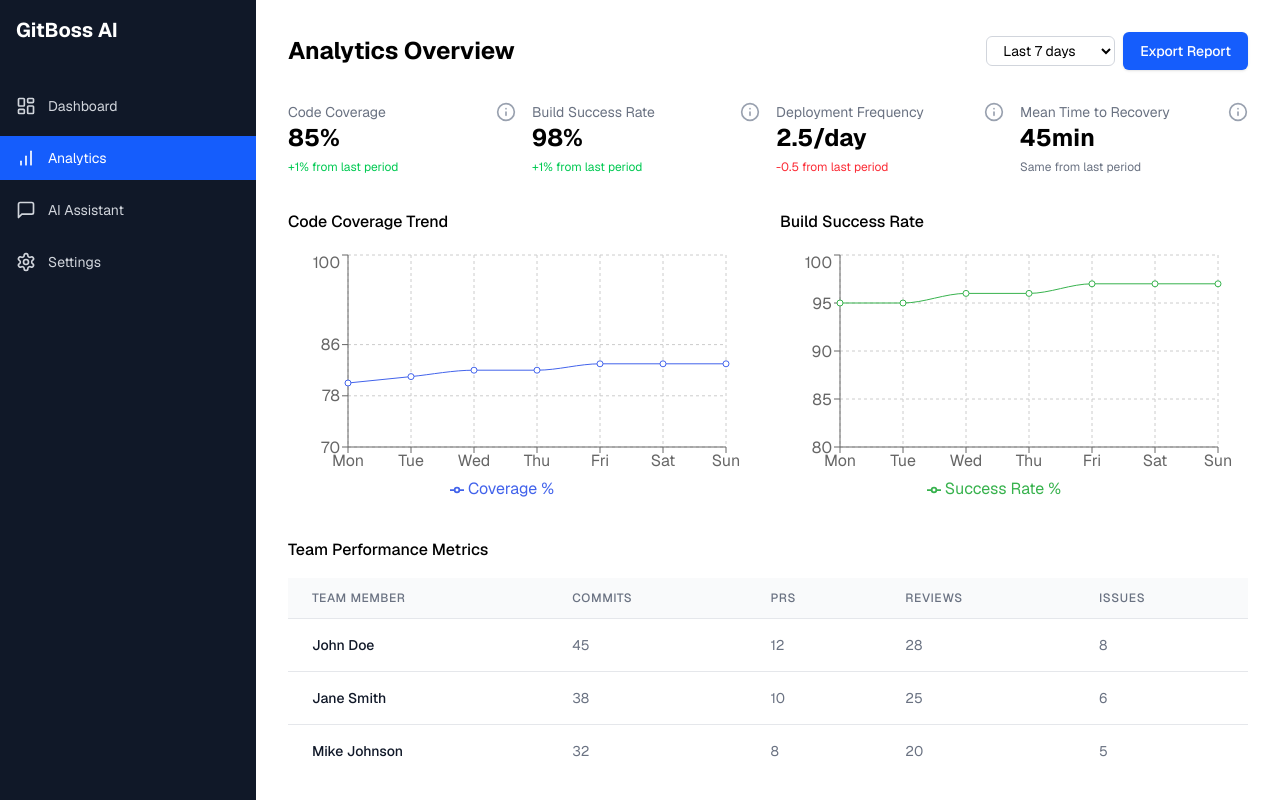
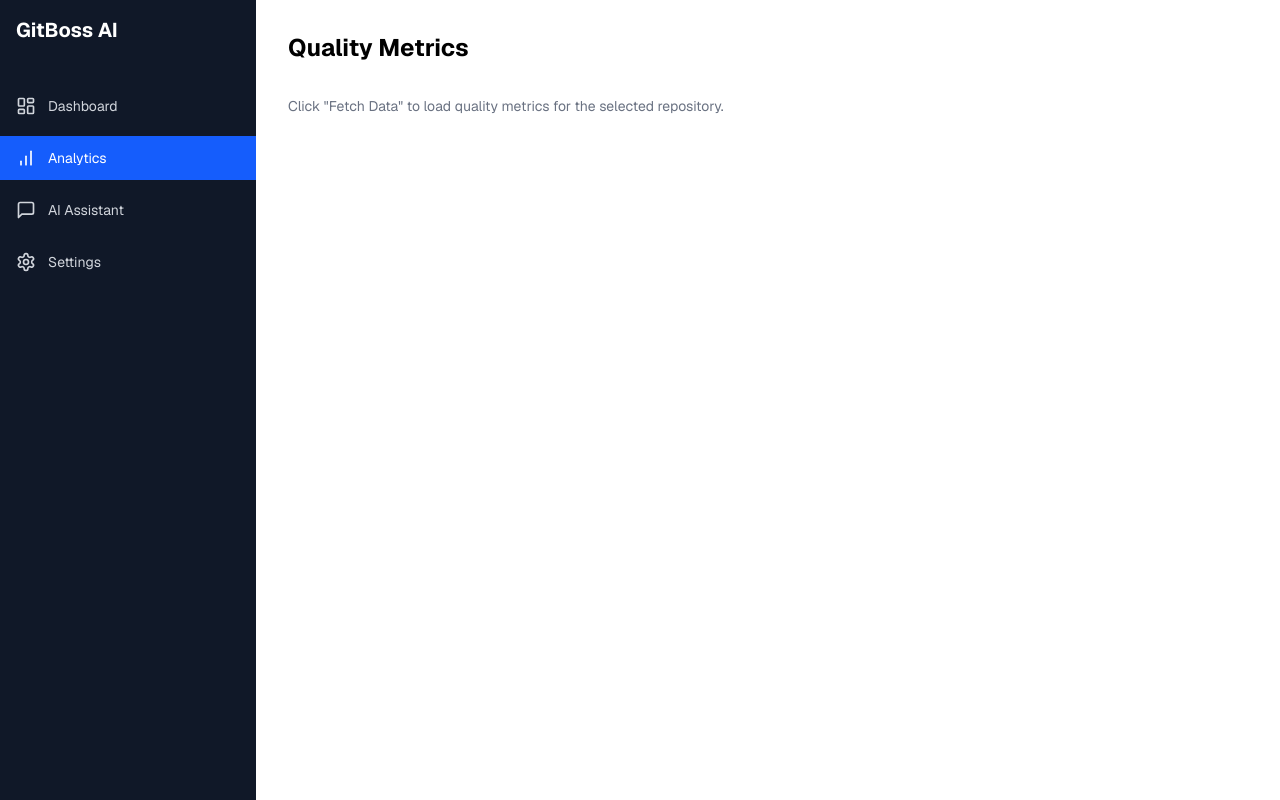
Before and after one commit to GitBoss-AI/frontend, a Next.js app: page /dev/analytics in a window 1280 px wide. Built offline with nearby package versions, Linux system fonts and the light colour scheme.

Commit message:
initial page setup

```diff
--- a/src/app/(dashboard)/analytics/page.tsx
+++ b/src/app/(dashboard)/analytics/page.tsx
@@ -1,6 +1,6 @@
 "use client";
 
-import { useState } from "react";
+import {useEffect, useMemo, useState} from "react";
 import {
   LineChart,
   Line,
@@ -8,75 +8,204 @@ import {
   YAxis,
   CartesianGrid,
   Tooltip,
+  ResponsiveContainer,
   Legend,
-  ResponsiveContainer,
 } from "recharts";
 import { Info } from "lucide-react";
+import {BuildInfo, getQualityMetrics, getRecentBuilds, QualityMetricsResponse} from "@/utils/api";
+import { getRepoList } from "@/utils/session";
 
-// Mock data
-const codeQualityData = [
-  { day: "Mon", coverage: 80, success: 95 },
-  { day: "Tue", coverage: 81, success: 95 },
-  { day: "Wed", coverage: 82, success: 96 },
-  { day: "Thu", coverage: 82, success: 96 },
-  { day: "Fri", coverage: 83, success: 97 },
-  { day: "Sat", coverage: 83, success: 97 },
-  { day: "Sun", coverage: 83, success: 97 },
-];
+function getRangeParam(timeWindow: string): "week" | "month" | "quarter" {
+  switch (timeWindow) {
+    case "This Week": return "week";
+    case "This Month": return "month";
+    case "This Quarter": return "quarter";
+    default: return "week";
+  }
+}
 
-const performanceData = [
-  { name: "John Doe", commits: 45, prs: 12, reviews: 28, issues: 8 },
-  { name: "Jane Smith", commits: 38, prs: 10, reviews: 25, issues: 6 },
-  { name: "Mike Johnson", commits: 32, prs: 8, reviews: 20, issues: 5 },
+const Spinner = ({ label }: { label: string }) => (
+  <div className="py-12 text-center">
+    <div className="animate-spin h-8 w-8 border-4 border-indigo-500 border-t-transparent rounded-full mx-auto mb-2" />
+    <p className="text-sm text-gray-500">{label}</p>
+  </div>
+);
+
+// Mock data for latest 10 builds
+const recentBuilds = [
+  { build: "#2401", success: true, duration: 240, timestamp: "2025-05-13 16:01" },
+  { build: "#2400", success: true, duration: 210, timestamp: "2025-05-13 15:00" },
+  { build: "#2399", success: false, duration: 180, timestamp: "2025-05-13 13:45" },
+  { build: "#2398", success: true, duration: 220, timestamp: "2025-05-13 12:30" },
+  { build: "#2397", success: true, duration: 200, timestamp: "2025-05-13 11:00" },
+  { build: "#2396", success: false, duration: 195, timestamp: "2025-05-13 09:30" },
+  { build: "#2395", success: true, duration: 205, timestamp: "2025-05-13 08:15" },
+  { build: "#2394", success: true, duration: 230, timestamp: "2025-05-13 07:00" },
+  { build: "#2393", success: true, duration: 250, timestamp: "2025-05-13 05:45" },
+  { build: "#2392", success: true, duration: 240, timestamp: "2025-05-13 04:30" },
 ];
 
 export default function AnalyticsPage() {
-  const [timeWindow, setTimeWindow] = useState("Last 7 days");
+  const [repos, setRepos] = useState<{ owner: string; repo: string; label: string; }[]>([]);
+  const [selectedRepo, setSelectedRepo] = useState<{ owner: string; repo: string; label: string } | null>(null);
+  const [timeWindow, setTimeWindow] = useState("This Week");
+  const [metrics, setMetrics] = useState<QualityMetricsResponse | null>(null);
+  const [isLoading, setIsLoading] = useState(false);
+  const [hasFetchedOnce, setHasFetchedOnce] = useState(false);
+  const [builds, setBuilds] = useState<BuildInfo[]>([]);
+
+  const successRateData = useMemo(() => {
+  const weeks: Record<string, { total: number; success: number }> = {};
+    builds.forEach((b) => {
+      const week = new Date(b.started_at).toISOString().slice(0, 10).slice(0, 7) + "-W" +
+        new Date(b.started_at).getWeek();
+      if (!weeks[week]) weeks[week] = { total: 0, success: 0 };
+      weeks[week].total += 1;
+      if (b.status === "success") weeks[week].success += 1;
+    });
+    return Object.entries(weeks).map(([week, data]) => ({
+      week,
+      successRate: Math.round((data.success / data.total) * 100),
+    }));
+  }, [builds]);
+
+  // Helper for week number
+  Date.prototype.getWeek = function () {
+    const date = new Date(this.getTime());
+    date.setHours(0, 0, 0, 0);
+    date.setDate(date.getDate() + 3 - ((date.getDay() + 6) % 7));
+    const week1 = new Date(date.getFullYear(), 0, 4);
+    return 1 + Math.round(((date.getTime() - week1.getTime()) / 86400000 - 3 + ((week1.getDay() + 6) % 7)) / 7);
+  };
+
+  const avgDurationPerDay = useMemo(() => {
+    const days: Record<string, number[]> = {};
+    builds.forEach((b) => {
+      const date = new Date(b.started_at).toISOString().slice(0, 10);
+      if (!days[date]) days[date] = [];
+      days[date].push(b.duration_seconds);
+    });
+    return Object.entries(days).map(([day, durations]) => ({
+      day,
+      avgDuration: Math.round(durations.reduce((a, b) => a + b, 0) / durations.length),
+    }));
+  }, [builds]);
+
+  useEffect(() => {
+    const loadedRepos = getRepoList();
+    setRepos(loadedRepos);
+
+    const saved = sessionStorage.getItem("selectedRepo");
+    if (saved) {
+      const parsed = JSON.parse(saved);
+      const match = loadedRepos.find(r => r.owner === parsed.owner && r.repo === parsed.repo);
+      if (match) setSelectedRepo(match);
+      else if (loadedRepos.length > 0) setSelectedRepo(loadedRepos[0]);
+    } else if (loadedRepos.length > 0) {
+      setSelectedRepo(loadedRepos[0]);
+    }
+  }, []);
+
+  useEffect(() => {
+    const cachedWindow = sessionStorage.getItem("analyticsTimeWindow");
+    if (cachedWindow) setTimeWindow(cachedWindow);
+  }, []);
+
+  useEffect(() => {
+    sessionStorage.setItem("analyticsTimeWindow", timeWindow);
+  }, [timeWindow]);
+
+  useEffect(() => {
+    const cached = sessionStorage.getItem("qualityMetrics");
+    if (cached) {
+      setMetrics(JSON.parse(cached));
+      setHasFetchedOnce(true);
+    }
+  }, []);
+
+  const fetchMetrics = async () => {
+    if (!selectedRepo) return;
+    setIsLoading(true);
+    try {
+      const range = getRangeParam(timeWindow);
+      const result = await getQualityMetrics(selectedRepo.owner, selectedRepo.repo, range);
+      setMetrics(result);
+      sessionStorage.setItem("qualityMetrics", JSON.stringify(result));
+
+      const recent = await getRecentBuilds(selectedRepo.owner, selectedRepo.repo, 20);
+      setBuilds(recent);
+      sessionStorage.setItem("recentBuilds", JSON.stringify(recent));
+
+      setHasFetchedOnce(true);
+    } catch (err) {
+      console.error("Failed to fetch metrics or builds", err);
+    } finally {
+      setIsLoading(false);
+    }
+  };
+
+  useEffect(() => {
+    const cached = sessionStorage.getItem("recentBuilds");
+    if (cached) setBuilds(JSON.parse(cached));
+  }, []);
 
   return (
     <div className="space-y-8">
       <div className="flex justify-between items-center">
-        <h1 className="text-2xl font-bold">Analytics Overview</h1>
-        <div className="flex space-x-2 items-center">
+        <h1 className="text-2xl font-bold">Quality Metrics</h1>
+        <div className="flex gap-2 items-center">
+          {selectedRepo && (
+            <>
               <select
-            className="bg-white border border-gray-300 rounded-md px-3 py-1 text-sm"
+                value={`${selectedRepo.owner}/${selectedRepo.repo}`}
+                onChange={(e) => {
+                  const [owner, repo] = e.target.value.split("/");
+                  const match = repos.find(r => r.owner === owner && r.repo === repo);
+                  if (match) {
+                    setSelectedRepo(match);
+                    sessionStorage.setItem("selectedRepo", JSON.stringify(match));
+                  }
+                }}
+                className="px-3 py-1.5 text-sm border border-gray-300 rounded-md bg-white text-gray-800"
+              >
+                {repos.map((r) => (
+                  <option key={r.label} value={`${r.owner}/${r.repo}`}>{r.label}</option>
+                ))}
+              </select>
+
+              <select
+                className="bg-white border border-gray-300 rounded-md px-3 py-1.5 text-sm text-gray-800"
                 value={timeWindow}
                 onChange={(e) => setTimeWindow(e.target.value)}
               >
-            <option>Last 7 days</option>
-            <option>Last 14 days</option>
-            <option>Last 30 days</option>
-            <option>Last quarter</option>
+                <option>This Week</option>
+                <option>This Month</option>
+                <option>This Quarter</option>
               </select>
-          <button className="btn btn-primary">Export Report</button>
+
+              <button
+                onClick={fetchMetrics}
+                disabled={isLoading}
+                className="inline-flex items-center px-3 py-1.5 rounded-md text-sm font-medium bg-indigo-600 text-white hover:bg-indigo-700 disabled:opacity-50 disabled:cursor-not-allowed"
+              >
+                {hasFetchedOnce ? "Refresh" : "Fetch Data"}
+              </button>
+            </>
+          )}
         </div>
       </div>
 
-      {/* Stats Cards */}
-      <div className="grid grid-cols-1 md:grid-cols-4 gap-4">
-        <div className="card">
-          <div className="flex justify-between items-start">
-            <div>
-              <h3 className="text-gray-500 text-sm">Code Coverage</h3>
-              <p className="text-2xl font-bold">85%</p>
-              <span className="text-green-500 text-xs">
-                +1% from last period
-              </span>
-            </div>
-            <Info className="w-5 h-5 text-gray-400" />
-          </div>
-        </div>
-
+      {selectedRepo && metrics && !isLoading && (
+          <>
+            <div className="grid grid-cols-1 md:grid-cols-2 gap-4">
               <div className="card">
                 <div className="flex justify-between items-start">
                   <div>
                     <h3 className="text-gray-500 text-sm">Build Success Rate</h3>
-              <p className="text-2xl font-bold">98%</p>
-              <span className="text-green-500 text-xs">
-                +1% from last period
-              </span>
+                    <p className="text-2xl font-bold">{metrics.build_success_rate}%</p>
+                    <span className="text-green-500 text-xs">{metrics.build_success_note}</span>
                   </div>
-            <Info className="w-5 h-5 text-gray-400" />
+                  <Info className="w-5 h-5 text-gray-400"/>
                 </div>
               </div>
 
@@ -84,130 +213,81 @@ export default function AnalyticsPage() {
                 <div className="flex justify-between items-start">
                   <div>
                     <h3 className="text-gray-500 text-sm">Deployment Frequency</h3>
-              <p className="text-2xl font-bold">2.5/day</p>
-              <span className="text-red-500 text-xs">
-                -0.5 from last period
-              </span>
+                    <p className="text-2xl font-bold">{metrics.deployment_frequency}/day</p>
+                    <span className="text-gray-500 text-xs">{metrics.deployment_count} total deployments</span>
                   </div>
-            <Info className="w-5 h-5 text-gray-400" />
-          </div>
-        </div>
-
-        <div className="card">
-          <div className="flex justify-between items-start">
-            <div>
-              <h3 className="text-gray-500 text-sm">Mean Time to Recovery</h3>
-              <p className="text-2xl font-bold">45min</p>
-              <span className="text-gray-500 text-xs">
-                Same from last period
-              </span>
-            </div>
-            <Info className="w-5 h-5 text-gray-400" />
+                  <Info className="w-5 h-5 text-gray-400"/>
                 </div>
               </div>
             </div>
 
-      {/* Charts */}
-      <div className="grid grid-cols-1 md:grid-cols-2 gap-6">
+            {/* Build History Chart */}
             <div className="card">
-          <h3 className="font-medium mb-4">Code Coverage Trend</h3>
-          <div className="h-64">
-            <ResponsiveContainer width="100%" height="100%">
-              <LineChart
-                data={codeQualityData}
-                margin={{ top: 5, right: 30, left: 0, bottom: 5 }}
-              >
-                <CartesianGrid strokeDasharray="3 3" />
-                <XAxis dataKey="day" />
-                <YAxis domain={[70, 100]} />
-                <Tooltip />
-                <Legend />
-                <Line
-                  type="monotone"
-                  dataKey="coverage"
-                  stroke="#4263eb"
-                  name="Coverage %"
-                  activeDot={{ r: 8 }}
-                />
+              <h3 className="font-medium mb-4">Weekly Success Rate</h3>
+              <ResponsiveContainer width="100%" height={250}>
+                <LineChart data={successRateData}>
+                  <CartesianGrid strokeDasharray="3 3"/>
+                  <XAxis dataKey="week"/>
+                  <YAxis domain={[0, 100]}/>
+                  <Tooltip/>
+                  <Legend/>
+                  <Line type="monotone" dataKey="successRate" stroke="#38bdf8" name="Success %"/>
                 </LineChart>
               </ResponsiveContainer>
             </div>
-        </div>
 
             <div className="card">
-          <h3 className="font-medium mb-4">Build Success Rate</h3>
-          <div className="h-64">
-            <ResponsiveContainer width="100%" height="100%">
-              <LineChart
-                data={codeQualityData}
-                margin={{ top: 5, right: 30, left: 0, bottom: 5 }}
-              >
-                <CartesianGrid strokeDasharray="3 3" />
-                <XAxis dataKey="day" />
-                <YAxis domain={[80, 100]} />
-                <Tooltip />
-                <Legend />
-                <Line
-                  type="monotone"
-                  dataKey="success"
-                  stroke="#37b24d"
-                  name="Success Rate %"
-                  activeDot={{ r: 8 }}
-                />
+              <h3 className="font-medium mb-4">Average Build Duration (per day)</h3>
+              <ResponsiveContainer width="100%" height={250}>
+                <LineChart data={avgDurationPerDay}>
+                  <CartesianGrid strokeDasharray="3 3"/>
+                  <XAxis dataKey="day"/>
+                  <YAxis/>
+                  <Tooltip/>
+                  <Legend/>
+                  <Line type="monotone" dataKey="avgDuration" stroke="#6366f1" name="Avg Duration (s)"/>
                 </LineChart>
               </ResponsiveContainer>
             </div>
+
+            {/* Deployment List */}
+            <div className="space-y-2">
+              <h3 className="font-medium text-lg mt-6">Recent Deployments</h3>
+              {builds.map((build) => (
+                  <a
+                      key={build.id}
+                      href={build.build_url}
+                      target="_blank"
+                      rel="noopener noreferrer"
+                      className={`block p-4 rounded-md transition shadow-md ${
+                          build.status === "success"
+                              ? "bg-green-50 hover:bg-green-100 border border-green-200"
+                              : build.status === "failure"
+                                  ? "bg-red-50 hover:bg-red-100 border border-red-200"
+                                  : "bg-gray-50 hover:bg-gray-100 border border-gray-200"
+                      }`}
+                  >
+                    <div className="flex justify-between items-center">
+                      <div>
+                        <p className="text-sm font-semibold">Build #{build.id}</p>
+                        <p className="text-xs text-gray-600">
+                          {new Date(build.started_at).toLocaleString()}
+                        </p>
                       </div>
+                      <div className="text-sm font-mono">{build.duration_seconds}s</div>
                     </div>
+                  </a>
+              ))}
+            </div>
+          </>
+      )}
 
-      {/* Team Performance Table */}
-      <div className="card">
-        <h3 className="font-medium mb-4">Team Performance Metrics</h3>
-        <div className="overflow-x-auto">
-          <table className="min-w-full divide-y divide-gray-200">
-            <thead className="bg-gray-50">
-              <tr>
-                <th className="px-6 py-3 text-left text-xs font-medium text-gray-500 uppercase tracking-wider">
-                  Team Member
-                </th>
-                <th className="px-6 py-3 text-left text-xs font-medium text-gray-500 uppercase tracking-wider">
-                  Commits
-                </th>
-                <th className="px-6 py-3 text-left text-xs font-medium text-gray-500 uppercase tracking-wider">
-                  PRs
-                </th>
-                <th className="px-6 py-3 text-left text-xs font-medium text-gray-500 uppercase tracking-wider">
-                  Reviews
-                </th>
-                <th className="px-6 py-3 text-left text-xs font-medium text-gray-500 uppercase tracking-wider">
-                  Issues
-                </th>
-              </tr>
-            </thead>
-            <tbody className="bg-white divide-y divide-gray-200">
-              {performanceData.map((member, index) => (
-                <tr key={index}>
-                  <td className="px-6 py-4 whitespace-nowrap text-sm font-medium text-gray-900">
-                    {member.name}
-                  </td>
-                  <td className="px-6 py-4 whitespace-nowrap text-sm text-gray-500">
-                    {member.commits}
-                  </td>
-                  <td className="px-6 py-4 whitespace-nowrap text-sm text-gray-500">
-                    {member.prs}
-                  </td>
-                  <td className="px-6 py-4 whitespace-nowrap text-sm text-gray-500">
-                    {member.reviews}
-                  </td>
-                  <td className="px-6 py-4 whitespace-nowrap text-sm text-gray-500">
-                    {member.issues}
-                  </td>
-                </tr>
-              ))}
-            </tbody>
-          </table>
-        </div>
-      </div>
+      {isLoading && <Spinner label="Loading quality metrics..."/>}
+
+      {!hasFetchedOnce && !isLoading && (
+          <p className="text-sm text-gray-500">Click "Fetch Data" to load quality metrics for the selected
+            repository.</p>
+      )}
     </div>
   );
 }
```
Also changed, not shown: src/utils/api.ts (+54 -4 lines), 1 other file (tests, documents, lock files or other folders). Lines whose indentation alone changed are shown as unchanged.
